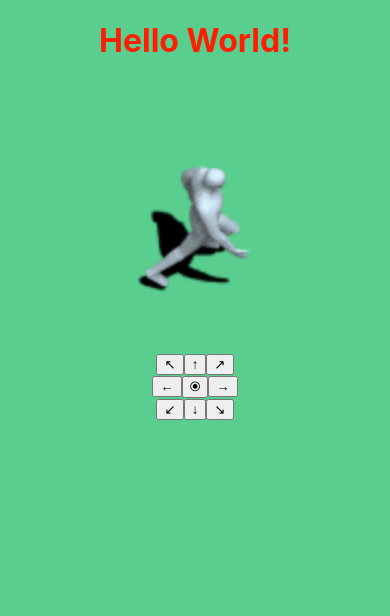
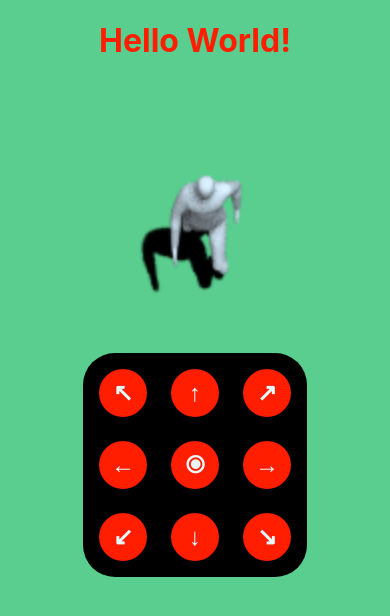
Before and after one commit to Kayos113/walking-simulator, a React (Create React App) app: page / in a window 390 px wide. Shown: the top 616 px of the page. Built offline with nearby package versions, Linux system fonts and the light colour scheme.

Commit message:
directional buttons given fucntionality. Middle button still unresponsive

```diff
--- a/src/App.js
+++ b/src/App.js
@@ -1,26 +1,37 @@
-import logo from './logo.svg';
+import {useState} from "react";
 import './App.css';
+import "./components/css/control.css";
 import Character from "./components/Character";
 
 function App() {
+
+  const [directionFacing, setDirectionFacing] = useState("dm");
+  const controlClicked = (event) => {
+    setDirectionFacing(event.target.value);
+
+  }
+
   return (
     <div className="App">
       <h1>Hello World!</h1>
-      <Character />
-      <div>
-        <button>↖</button>
-        <button>↑</button>
-        <button>↗</button>
-      </div>
-      <div>
-        <button>←</button>
-        <button>⦿</button>
-        <button>→</button>
-      </div>
-      <div>
-        <button>↙</button>
-        <button>↓</button>
-        <button>↘</button>
+      <Character
+      direction={directionFacing}/>
+      <div className="control-panel">
+        <div className="control-row">
+          <button onClick={controlClicked} value="ul">↖</button>
+          <button onClick={controlClicked} value="um">↑</button>
+          <button onClick={controlClicked} value="ur">↗</button>
+        </div>
+        <div className="control-row">
+          <button onClick={controlClicked} value="ml">←</button>
+          <button onClick={controlClicked} value="mm">⦿</button>
+          <button onClick={controlClicked} value="mr">→</button>
+        </div>
+        <div className="control-row">
+          <button onClick={controlClicked} value="dl">↙</button>
+          <button onClick={controlClicked} value="dm">↓</button>
+          <button onClick={controlClicked} value="dr">↘</button>
+        </div>
       </div>
     </div>
   );
--- a/src/components/Character.js
+++ b/src/components/Character.js
@@ -1,18 +1,17 @@
-import react, {useState} from "react";
+
 import "./css/character.css";
 import character from "./images/character/Spritesheet Walk.png"
 
 function Character(props) {
 
-
+let classes = "Character-sprite walking " + props.direction;
 
   return (
     <div className="Character-container ">
       <img
         src={character}
         alt="Character"
-        className="Character-sprite walking face_right"
-
+        className={classes}
         />
     </div>
   )
--- a/src/components/css/character.css
+++ b/src/components/css/character.css
@@ -16,28 +16,28 @@
   left: 0;
 }
 
-.face_right {
+.face_right, .mr {
   top: 0;
 }
-.face_up {
+.face_up, .um {
   top: calc((-1 * (var(--spritesheet-size)/8) * var(--pixel-size)));
 }
-.face_up_right {
+.face_up_right, .ur {
   top: calc((-2 * (var(--spritesheet-size)/8) * var(--pixel-size)));
 }
-.face_up_left {
+.face_up_left, .ul {
   top: calc((-3 * (var(--spritesheet-size)/8) * var(--pixel-size)));
 }
-.face_down {
+.face_down, .dm {
   top: calc((-4 * (var(--spritesheet-size)/8) * var(--pixel-size)));
 }
-.face_down_right {
+.face_down_right, .dr {
   top: calc((-5 * (var(--spritesheet-size)/8) * var(--pixel-size)));
 }
-.face_down_left {
+.face_down_left, .dl {
   top: calc((-6 * (var(--spritesheet-size)/8) * var(--pixel-size)));
 }
-.face_left {
+.face_left, .ml {
   top: calc((-7 * (var(--spritesheet-size)/8) * var(--pixel-size)));
 }
 
--- /dev/null
+++ b/src/components/css/control.css
@@ -0,0 +1,27 @@
+button {
+  color: var(--ch-blue-white);
+
+  min-width: 3rem;
+  min-height: 3rem;
+  margin: 0.75rem;
+
+  font-size: 1.5rem;
+  font-weight: bolder;
+
+  background: var(--ch-red);
+  border: none;
+  border-radius: 50%;
+}
+button:hover {
+  box-shadow: 0 0 5px 0 var(--ch-blue-white);
+}
+button:active {
+  box-shadow: inset 0 5px 0 var(--ch-cream);
+}
+
+.control-panel {
+  display: inline-block;
+  padding: 0.25rem;
+  border-radius: 2rem;
+  background: var(--ch-black);
+}
```
